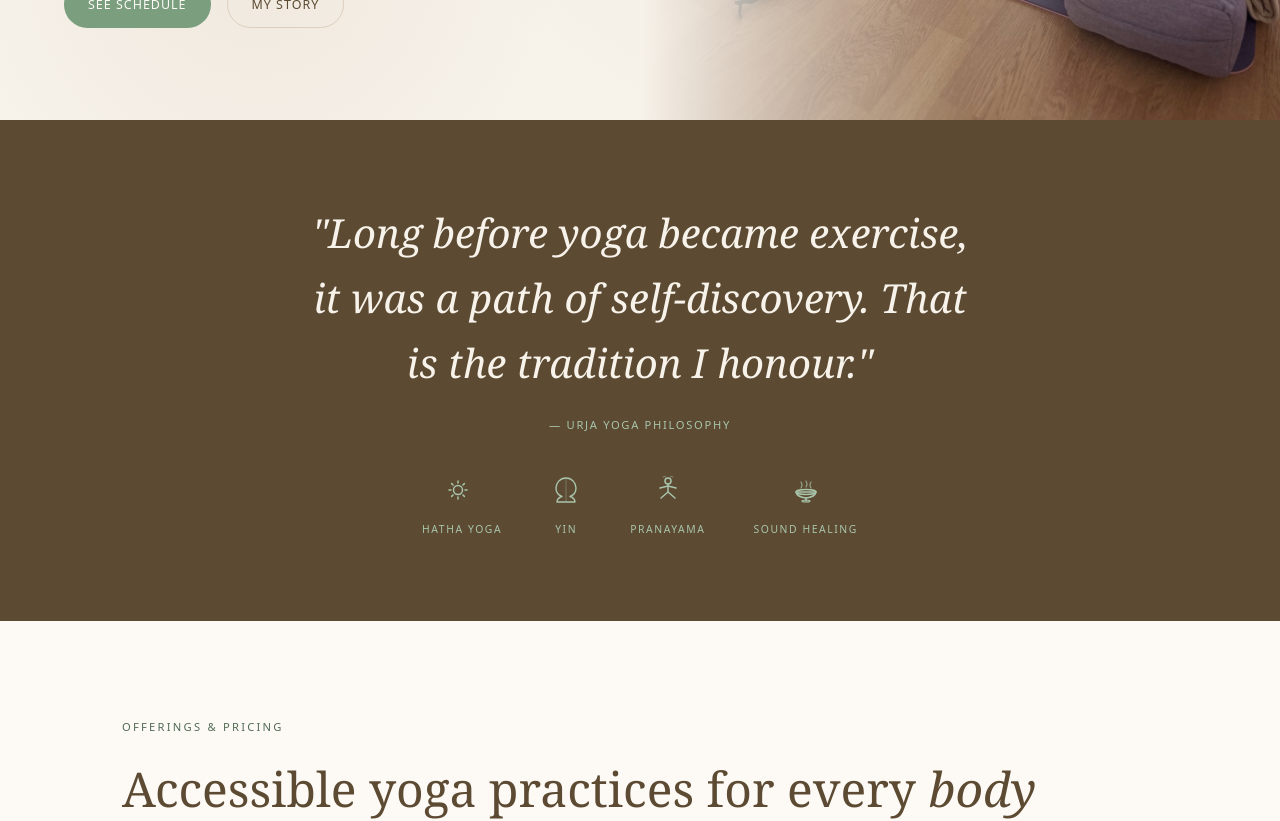
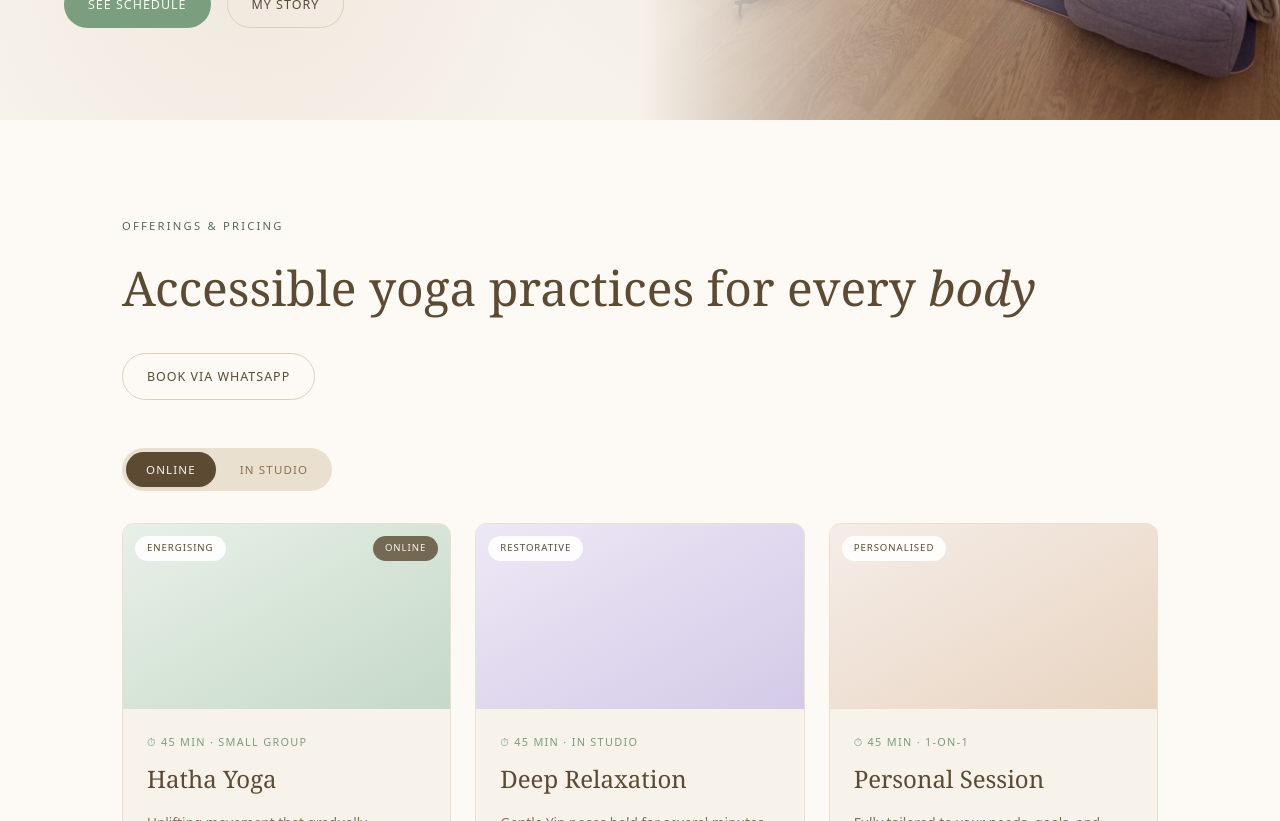
Before and after one commit to Urja/yoga, a Next.js app: page / in a window 1280 px wide. Shown: the part 760-1581 px from the top of the page. Built offline with nearby package versions, Linux system fonts and the light colour scheme.

Commit message:
Remove brown quote blocks sitewide, add schedule notes for timing and special sessions

```diff
--- a/app/about/page.tsx
+++ b/app/about/page.tsx
@@ -43,11 +43,6 @@ export default function AboutPage() {
             The name <em className="text-[#5C4A32] not-italic font-normal">Urja</em>, meaning energy or vitality, reflects the balance at the heart of the practice — having the energy to meet daily life while also creating the stillness needed to recover from it.
           </p>
 
-          <div className="bg-[#5C4A32] rounded-xl p-8 my-10">
-            <p className="font-serif text-[1.4rem] font-light italic text-[#F7F2EA] leading-relaxed">
-              &ldquo;At the heart of every session is one question: what does this person&apos;s body and mind need today?&rdquo;
-            </p>
-          </div>
 
           <h2 className="font-serif text-[2rem] font-light text-[#5C4A32] pt-4">How I Teach</h2>
 
--- a/app/hatha/page.tsx
+++ b/app/hatha/page.tsx
@@ -32,12 +32,6 @@ export default function HathaPage() {
           <p>
             Instruction is intentionally minimal. The goal is not to follow me perfectly. The goal is to learn how to listen to your own body.
           </p>
-
-          <div className="bg-[#5C4A32] rounded-xl p-8 my-10">
-            <p className="font-serif text-[1.3rem] font-light italic text-[#F7F2EA] leading-relaxed">
-              &ldquo;The postures are not the destination. They are a means of arriving in your body.&rdquo;
-            </p>
-          </div>
 
           <h2 className="font-serif text-[2rem] font-light text-[#5C4A32]">What to Expect</h2>
           <ul className="space-y-2">
--- a/app/page.tsx
+++ b/app/page.tsx
@@ -45,72 +45,6 @@ export default function HomePage() {
         </div>
       </section>
 
-      {/* ── PHILOSOPHY ── */}
-      <section className="bg-[#5C4A32] py-20 text-center">
-        <div className="max-w-[1100px] mx-auto px-8">
-          <blockquote className="font-serif text-[clamp(1.5rem,3.5vw,2.5rem)] font-light italic text-[#F7F2EA] max-w-2xl mx-auto leading-relaxed mb-5">
-            "Long before yoga became exercise, it was a path of self-discovery. That is the tradition I honour."
-          </blockquote>
-          <p className="text-[0.7rem] tracking-[0.15em] uppercase text-[#A8C5AB]">— Urja Yoga Philosophy</p>
-          <div className="flex justify-center gap-12 mt-10 flex-wrap">
-            {[
-              { name: 'Hatha Yoga', icon: (
-                <svg viewBox="0 0 32 32" fill="none" className="w-8 h-8 mx-auto mb-2">
-                  {/* sun */}
-                  <circle cx="12" cy="16" r="4.5" stroke="#A8C5AB" strokeWidth="1.5"/>
-                  {[0,45,90,135,180,225,270,315].map(a => {
-                    const r = Math.PI*a/180, x1=12+7*Math.cos(r), y1=16+7*Math.sin(r), x2=12+9*Math.cos(r), y2=16+9*Math.sin(r)
-                    return <line key={a} x1={x1} y1={y1} x2={x2} y2={y2} stroke="#A8C5AB" strokeWidth="1.5" strokeLinecap="round"/>
-                  })}
-                  {/* crescent */}
-                  <path d="M22 10 a6 6 0 1 0 0 12 a4 4 0 1 1 0-12z" fill="#A8C5AB" opacity="0.85"/>
-                </svg>
-              )},
-              { name: 'Yin', icon: (
-                <svg viewBox="0 0 32 32" fill="none" className="w-8 h-8 mx-auto mb-2">
-                  <path d="M16 4 C10 4 6 9 6 14 C6 18 8 21 12 22.5 C9 23.5 7 26 7 28 L25 28 C25 26 23 23.5 20 22.5 C24 21 26 18 26 14 C26 9 22 4 16 4Z" stroke="#A8C5AB" strokeWidth="1.4" fill="none" strokeLinejoin="round"/>
-                  <path d="M16 4 C16 4 16 14 16 28" stroke="#A8C5AB" strokeWidth="1" opacity="0.4"/>
-                </svg>
-              )},
-              { name: 'Pranayama', icon: (
-                <svg viewBox="0 0 32 32" fill="none" className="w-8 h-8 mx-auto mb-2">
-                  {/* seated figure */}
-                  <circle cx="16" cy="7" r="3" stroke="#A8C5AB" strokeWidth="1.5"/>
-                  {/* body */}
-                  <path d="M16 10 L16 18" stroke="#A8C5AB" strokeWidth="1.5" strokeLinecap="round"/>
-                  {/* arms out in mudra */}
-                  <path d="M8 14 L16 12 L24 14" stroke="#A8C5AB" strokeWidth="1.5" strokeLinecap="round" strokeLinejoin="round"/>
-                  {/* crossed legs */}
-                  <path d="M16 18 L9 24 M16 18 L23 24" stroke="#A8C5AB" strokeWidth="1.5" strokeLinecap="round"/>
-                  {/* breath waves above head */}
-                  <path d="M11 3 Q12.5 1.5 14 3" stroke="#A8C5AB" strokeWidth="1" strokeLinecap="round" fill="none" opacity="0.6"/>
-                  <path d="M18 3 Q19.5 1.5 21 3" stroke="#A8C5AB" strokeWidth="1" strokeLinecap="round" fill="none" opacity="0.6"/>
-                </svg>
-              )},
-              { name: 'Sound Healing', icon: (
-                <svg viewBox="0 0 32 32" fill="none" className="w-8 h-8 mx-auto mb-2">
-                  {/* himalayan bowl — wide shallow ellipse */}
-                  <path d="M6 18 Q7 23 16 24 Q25 23 26 18 Z" stroke="#A8C5AB" strokeWidth="1.5" fill="none" strokeLinejoin="round"/>
-                  {/* bowl rim ellipse */}
-                  <ellipse cx="16" cy="18" rx="10" ry="2.5" stroke="#A8C5AB" strokeWidth="1.5"/>
-                  {/* base stem */}
-                  <line x1="16" y1="24" x2="16" y2="27" stroke="#A8C5AB" strokeWidth="1.5" strokeLinecap="round"/>
-                  <ellipse cx="16" cy="27" rx="4" ry="1" stroke="#A8C5AB" strokeWidth="1.2"/>
-                  {/* sound waves */}
-                  <path d="M11 14 Q13 11 11 8" stroke="#A8C5AB" strokeWidth="1.2" strokeLinecap="round" fill="none" opacity="0.7"/>
-                  <path d="M16 13 Q18 10 16 7" stroke="#A8C5AB" strokeWidth="1.2" strokeLinecap="round" fill="none" opacity="0.7"/>
-                  <path d="M21 14 Q19 11 21 8" stroke="#A8C5AB" strokeWidth="1.2" strokeLinecap="round" fill="none" opacity="0.7"/>
-                </svg>
-              )},
-            ].map(({name, icon}) => (
-              <div key={name} className="text-center">
-                {icon}
-                <span className="text-[0.65rem] tracking-[0.15em] uppercase text-[#A8C5AB]">{name}</span>
-              </div>
-            ))}
-          </div>
-        </div>
-      </section>
 
       <Offerings />
 
--- a/app/sound-healing/page.tsx
+++ b/app/sound-healing/page.tsx
@@ -21,11 +21,6 @@ export default function SoundHealingPage() {
             The human body responds to sound physically, not just emotionally. Low, sustained frequencies slow brainwave activity — inducing the alpha and theta states associated with deep rest and light meditation. You do not need to believe this is happening for it to happen.
           </p>
 
-          <div className="bg-[#5C4A32] rounded-xl p-8 my-10">
-            <p className="font-serif text-[1.3rem] font-light italic text-[#F7F2EA] leading-relaxed">
-              &ldquo;Most students tell me the session felt like an hour. It was forty-five minutes. That is what a genuine shift in brainwave state feels like from the inside.&rdquo;
-            </p>
-          </div>
 
           <h2 className="font-serif text-[2rem] font-light text-[#5C4A32]">Deep Relaxation (Yin + Sound)</h2>
           <p>
--- a/app/yin/page.tsx
+++ b/app/yin/page.tsx
@@ -20,11 +20,6 @@ export default function YinPage() {
           <p>In a Yin class, you hold poses for three to five minutes. The target is not the muscle — it is the connective tissue: the fascia, the ligaments, the joint capsules. These structures respond to gentle, sustained pressure over time. They do not respond to effort. They respond to time.</p>
           <p>In Deep Relaxation sessions, I pair Yin poses with a Himalayan singing bowl. The sound gives the nervous system something to rest on — a frequency that makes stillness easier to find, without requiring you to &quot;do&quot; meditation.</p>
 
-          <div className="bg-[#5C4A32] rounded-xl p-8 my-10">
-            <p className="font-serif text-[1.3rem] font-light italic text-[#F7F2EA] leading-relaxed">
-              &ldquo;The hardest thing I ask of students in yin class is to do nothing. To stop adjusting, fidgeting, and fixing. Just to stay.&rdquo;
-            </p>
-          </div>
 
           <h2 className="font-serif text-[2rem] font-light text-[#5C4A32]">What to expect</h2>
           <ul className="space-y-2">
```
Also changed, not shown: app/schedule/page.tsx (+18 -0 lines).
